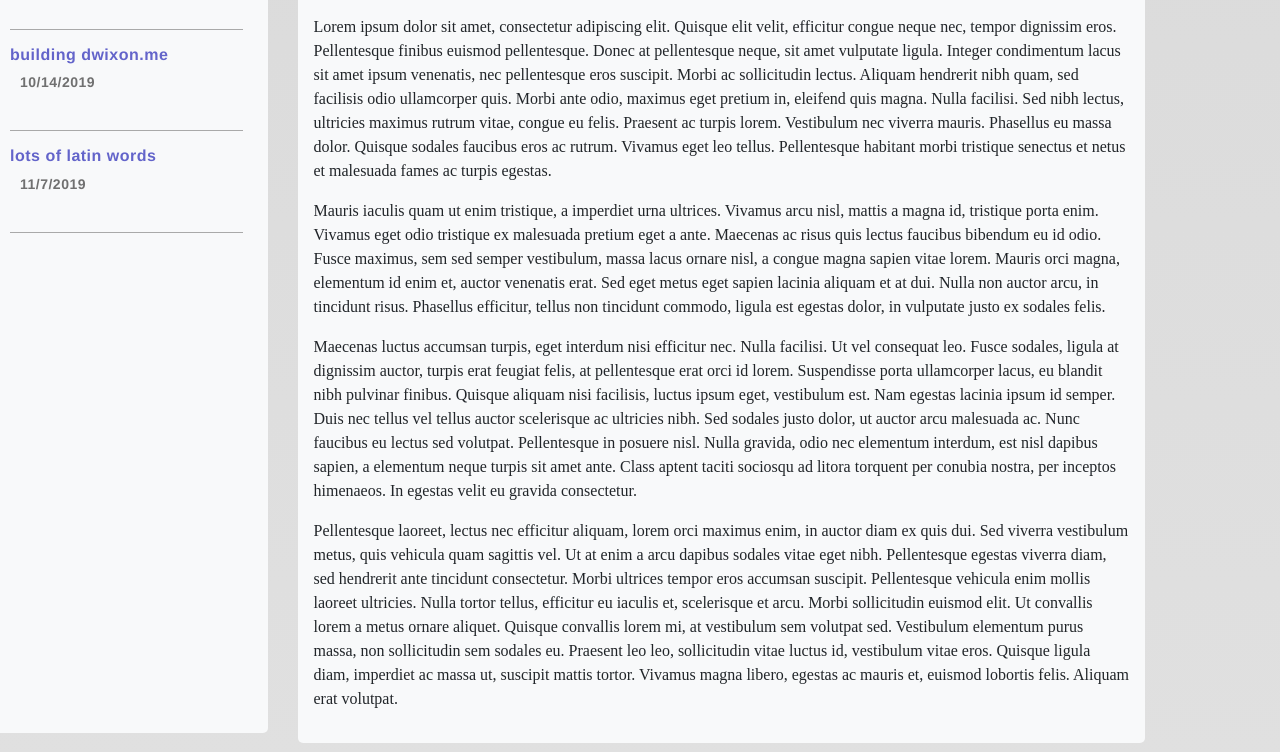
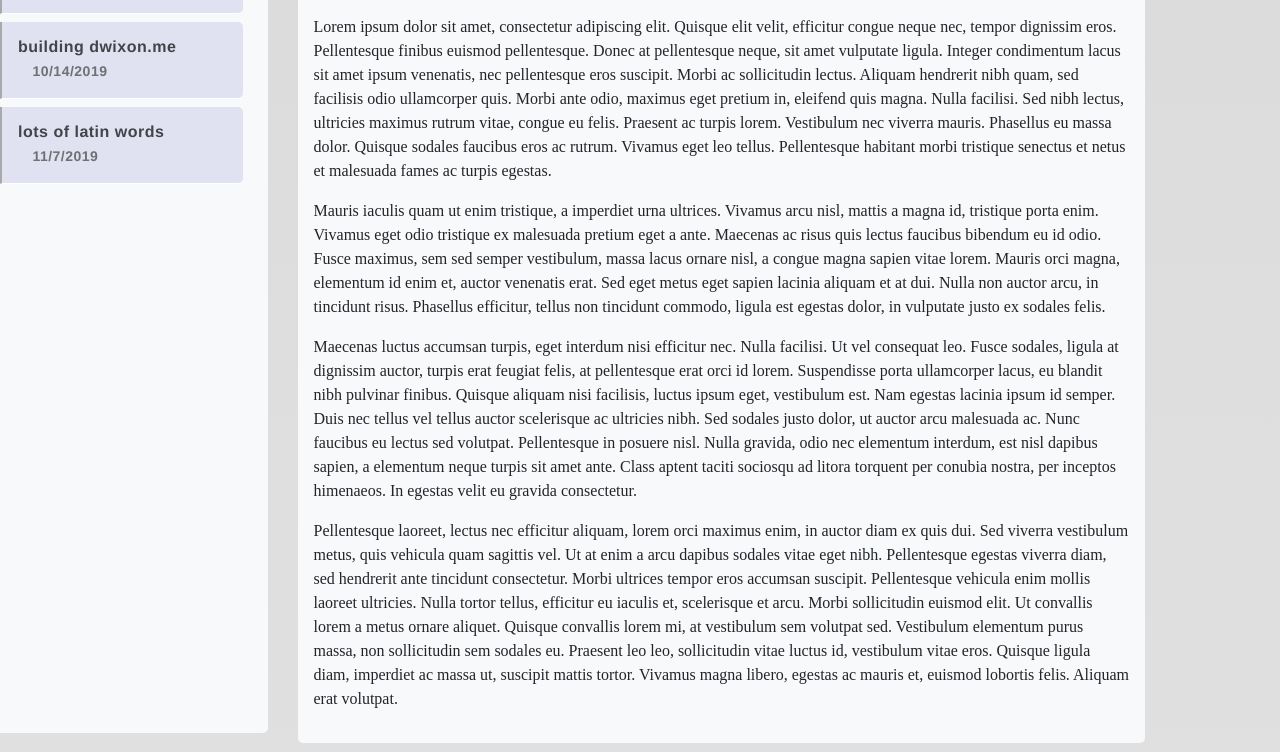
Before and after one commit to wickz80/dwixon-me, a Gatsby site: page / in a window 1280 px wide. Shown: the part 190-942 px from the top of the page. Built offline with nearby package versions, Linux system fonts and the light colour scheme; Gatsby itself is replaced by a stand-in of ours.

Commit message:
styling sidebar items

```diff
--- a/src/components/common/sidebar-list-item.tsx
+++ b/src/components/common/sidebar-list-item.tsx
@@ -8,23 +8,21 @@ interface ArticleProps {
 }
 
 export const SidebarListItem: React.FunctionComponent<ArticleProps> = (props: ArticleProps) => (
-  <div
-    style={{
-      borderBottom: "1px solid darkgray",
-      paddingTop: "15px",
-      marginRight: "15px"
-    }}
-  >
-    <a style={{ color: "#6364ca" }} href={props.path}>
-      <h6><strong>{props.title}</strong></h6>
+  <div className="sidebar-item">
+    <a style={{ color: "rgba(0,0,0,.7" }} href={props.path}>
+      <h6
+        style={{
+          paddingLeft: "1rem",
+          marginBottom: ".3rem"
+        }}
+      ><strong>{props.title}</strong></h6>
     </a>
     <p
       style={{
-        paddingLeft: "10px",
+        paddingLeft: "1.9rem",
         fontWeight: 600
       }}
     >{(new Date(props.date).toLocaleDateString())}</p>
-    <br />
   </div>
 )
 
--- a/src/components/common/sidebar.tsx
+++ b/src/components/common/sidebar.tsx
@@ -20,7 +20,7 @@ export const Sidebar: React.FunctionComponent = () => (
 
       <strong>You might also like...</strong>
       <div style={{
-        paddingTop: "1rem"
+        paddingTop: "1rem",
       }}
       >
 
--- a/src/components/common/styles.scss
+++ b/src/components/common/styles.scss
@@ -81,3 +81,19 @@ body {
   border-top: solid 3px #6364ca;
   margin-top: -3px;
 }
+
+.sidebar-item {
+  border-bottom: 1px solid white;
+  padding-top: 15px;
+  margin-top: 0.5rem;
+  margin-right: 15px;
+  background: #7473c72e;
+  margin-left: -10px;
+  border-radius: 0px 5px 5px 0px;
+  border-left: 2px solid darkgray;
+}
+
+.sidebar-item:hover {
+  transition: margin-right 0.1s linear;
+  margin-right: 12px;
+}
```
